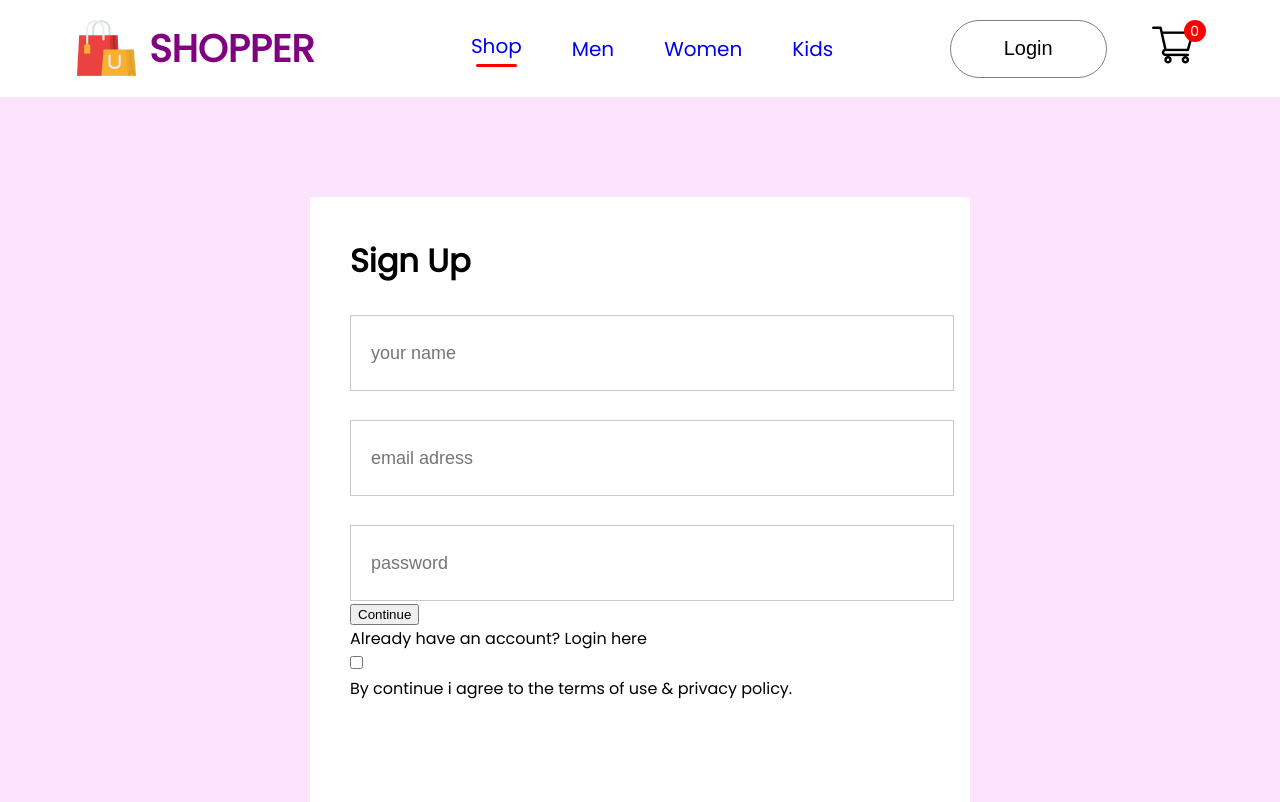
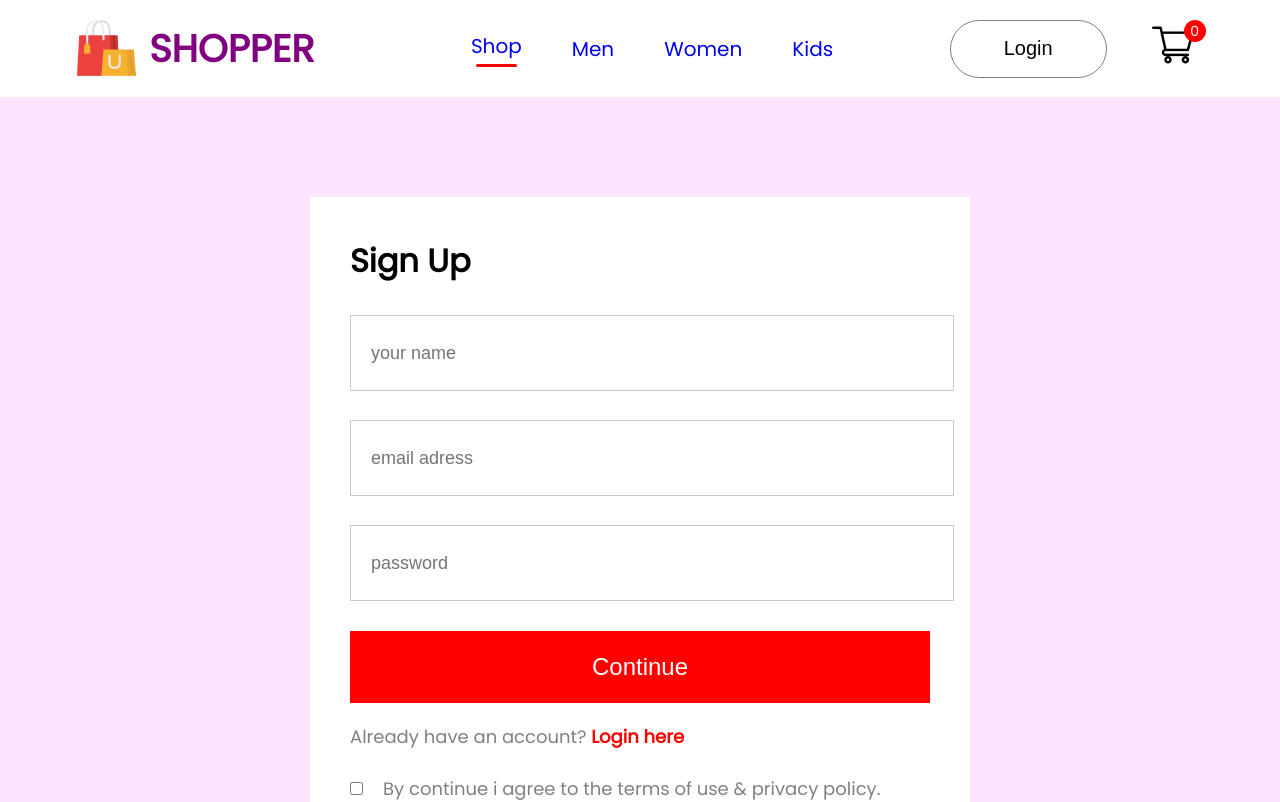
Before and after one commit to janbogosyan/shop, a React (Create React App) app: page /login in a window 1280 px wide. Shown: the top 802 px of the page. Built offline with nearby package versions, Linux system fonts and the light colour scheme.

Commit message:
finishing css signup page

```diff
--- a/src/pages/CSS/loginsignup.css
+++ b/src/pages/CSS/loginsignup.css
@@ -33,3 +33,37 @@
     color: greenyellow;
     font-size: 18px;
 }
+
+.loginsignup-container button {
+    width: 580px;
+    height: 72px;
+    color: white;
+    background: red;
+    margin-top: 30px;
+    border: none;
+    font-size: 24px;
+    font-weight: 500;
+    cursor: pointer;
+}
+
+.loginsignup-login {
+    margin-top: 20px;
+    color: gray;
+    font-size: 18px;
+    font-weight: 500;
+}
+
+.loginsignup-login span {
+    color: red;
+    font-weight: 600;
+}
+
+.loginsignup-agree {
+    display: flex;
+    align-items: center;
+    margin-top: 25px;
+    gap: 20px;
+    color: gray;
+    font-size: 18px;
+    font-weight: 500;
+}
```
